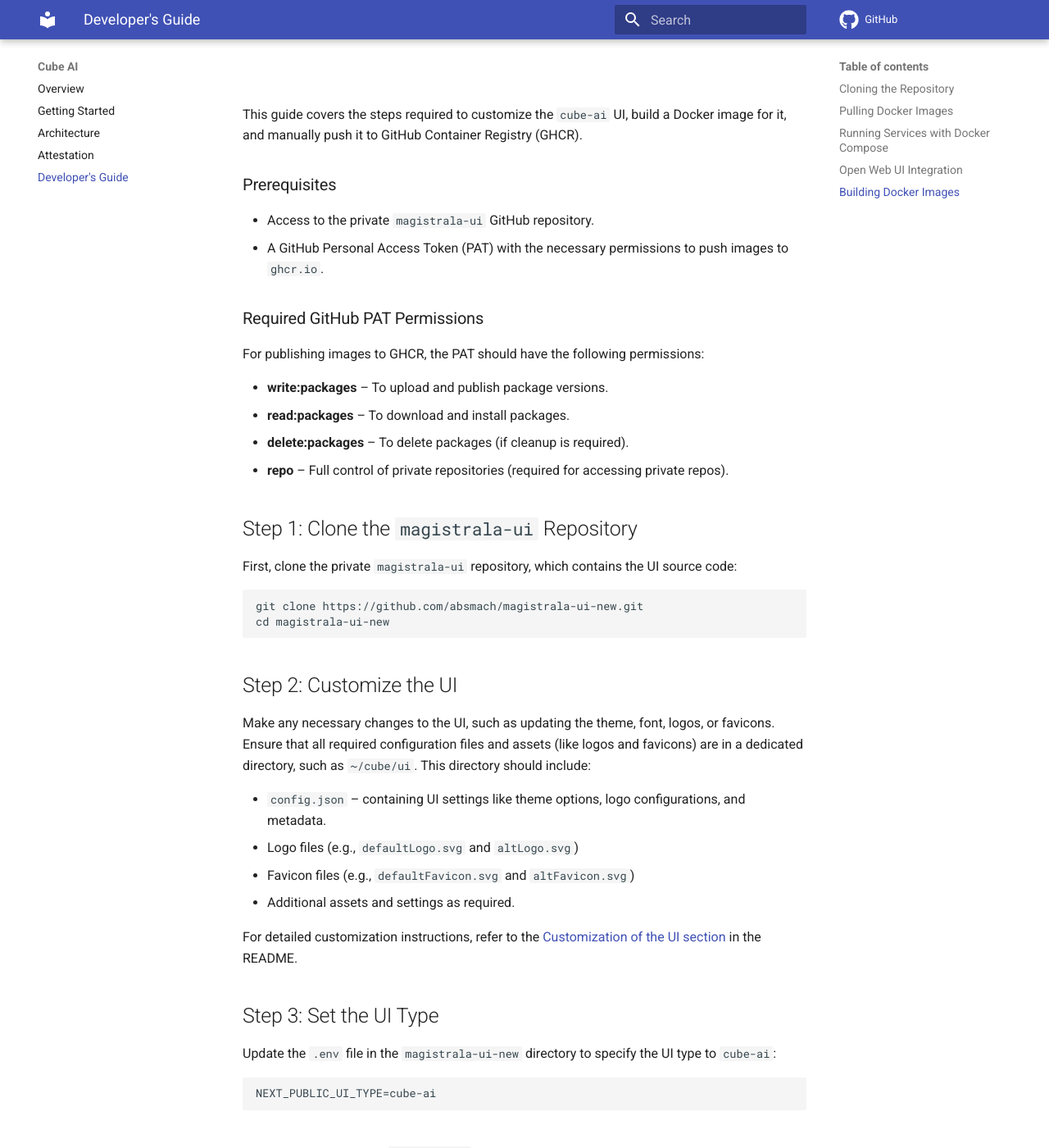
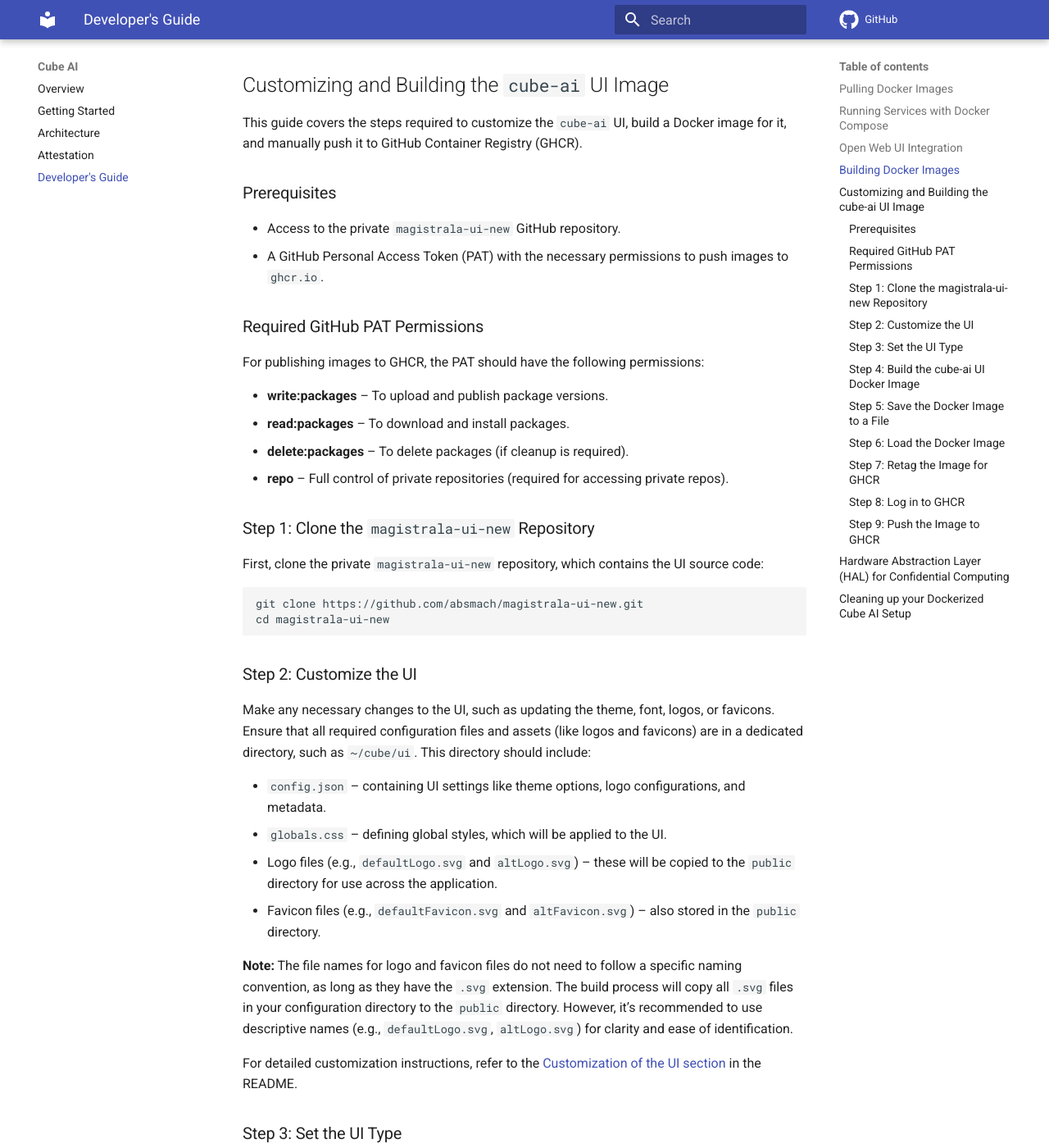
Before and after one commit to ultravioletrs/cube-docs, an MkDocs documentation site: the page built from docs/developer-guide.md, in a window 1280 px wide and 1400 px high, scrolled down 1986 px. Shown: the whole window at 82% size. Built offline with MkDocs 1.6.1 and Material for MkDocs 9.7.7, drawn with Linux system fonts in a browser that asks for light colours; comment, search, counter and statistics services are not loaded; some of the changed text lies outside the part shown.

Commit message:
enhance clarity
Signed-off-by: JeffMboya <jangina.mboya@gmail.com>

Fix CI

Signed-off-by: JeffMboya <jangina.mboya@gmail.com>

````diff
--- a/docs/developer-guide.md
+++ b/docs/developer-guide.md
@@ -1,3 +1,6 @@
+Here is the modified version with corrected heading levels:
+
+```markdown
 # Developer Guide
 
 This guide will help you get started with developing, deploying, and running Cube AI.
@@ -73,13 +76,13 @@
 make docker-dev
 ```
 
-# Customizing and Building the `cube-ai` UI Image
+## Customizing and Building the `cube-ai` UI Image
 
 This guide covers the steps required to customize the `cube-ai` UI, build a Docker image for it, and manually push it to GitHub Container Registry (GHCR).
 
 ### Prerequisites
 
-- Access to the private `magistrala-ui` GitHub repository.
+- Access to the private `magistrala-ui-new` GitHub repository.
 - A GitHub Personal Access Token (PAT) with the necessary permissions to push images to `ghcr.io`.
 
 ### Required GitHub PAT Permissions
@@ -91,27 +94,29 @@
 - **delete:packages** – To delete packages (if cleanup is required).
 - **repo** – Full control of private repositories (required for accessing private repos).
 
-## Step 1: Clone the `magistrala-ui` Repository
+### Step 1: Clone the `magistrala-ui-new` Repository
 
-First, clone the private `magistrala-ui` repository, which contains the UI source code:
+First, clone the private `magistrala-ui-new` repository, which contains the UI source code:
 
 ```bash
 git clone https://github.com/absmach/magistrala-ui-new.git
 cd magistrala-ui-new
 ```
 
-## Step 2: Customize the UI
+### Step 2: Customize the UI
 
 Make any necessary changes to the UI, such as updating the theme, font, logos, or favicons. Ensure that all required configuration files and assets (like logos and favicons) are in a dedicated directory, such as `~/cube/ui`. This directory should include:
 
 - `config.json` – containing UI settings like theme options, logo configurations, and metadata.
-- Logo files (e.g., `defaultLogo.svg` and `altLogo.svg`)
-- Favicon files (e.g., `defaultFavicon.svg` and `altFavicon.svg`)
-- Additional assets and settings as required.
+- `globals.css` – defining global styles, which will be applied to the UI.
+- Logo files (e.g., `defaultLogo.svg` and `altLogo.svg`) – these will be copied to the `public` directory for use across the application.
+- Favicon files (e.g., `defaultFavicon.svg` and `altFavicon.svg`) – also stored in the `public` directory.
 
-For detailed customization instructions, refer to the [Customization of the UI section](https://github.com/absmach/magistrala-ui-new/tree/main) in the README.
+**Note:** The file names for logo and favicon files do not need to follow a specific naming convention, as long as they have the `.svg` extension. The build process will copy all `.svg` files in your configuration directory to the `public` directory. However, it’s recommended to use descriptive names (e.g., `defaultLogo.svg`, `altLogo.svg`) for clarity and ease of identification.
 
-## Step 3: Set the UI Type
+For detailed customization instructions, refer to the [Customization of the UI section](https://github.com/absmach/magistrala-ui-new/blob/bc3086526451a0247216ac81b4edb4b6f1e2bb02/README.md#customization-of-the-ui) in the README.
+
+### Step 3: Set the UI Type
 
 Update the `.env` file in the `magistrala-ui-new` directory to specify the UI type to `cube-ai`:
 
@@ -119,7 +124,7 @@
 NEXT_PUBLIC_UI_TYPE=cube-ai
 ```
 
-## Step 4: Build the `cube-ai` UI Docker Image
+### Step 4: Build the `cube-ai` UI Docker Image
 
 From the `magistrala-ui-new` directory, run the following `make` command to build the Docker image for the `cube-ai` UI:
 
@@ -130,7 +135,7 @@
 - `CONFIG_DIR_SOURCE` should point to your configuration directory from step 2 above (e.g., `~/cube/ui`).
 - This command will generate a Docker image tagged as `ghcr.io/absmach/magistrala-ui-new/ui-cube-ai`.
 
-## Step 5: Save the Docker Image to a File
+### Step 5: Save the Docker Image to a File
 
 To make the image portable, save it to a `.tar` file:
 
@@ -138,13 +143,13 @@
 docker save -o ~/magistrala-ui-cube-ai.tar ghcr.io/absmach/magistrala-ui-new/ui-cube-ai
 ```
 
-## Step 6: Load the Docker Image
+### Step 6: Load the Docker Image
 
 ```bash
 docker load -i ~/magistrala-ui-cube-ai.tar
 ```
 
-## Step 7: Retag the Image for GHCR
+### Step 7: Retag the Image for GHCR
 
 Retag the image to match the repository under GHCR:
 
@@ -152,7 +157,7 @@
 docker tag ghcr.io/absmach/magistrala-ui-new/ui-cube-ai:latest ghcr.io/ultravioletrs/cube/ui:latest
 ```
 
-## Step 8: Log in to GHCR
+### Step 8: Log in to GHCR
 
 Use your GitHub Personal Access Token (PAT) to log in to GHCR:
 
@@ -162,7 +167,7 @@
 
 Replace `YOUR_GITHUB_PAT` with your PAT and `YOUR_GITHUB_USERNAME` with your GitHub username.
 
-## Step 9: Push the Image to GHCR
+### Step 9: Push the Image to GHCR
 
 Push the tagged image to GHCR repository:
 
````
Also changed, not shown: other parts of docs/developer-guide.md (+1 -1 lines).
